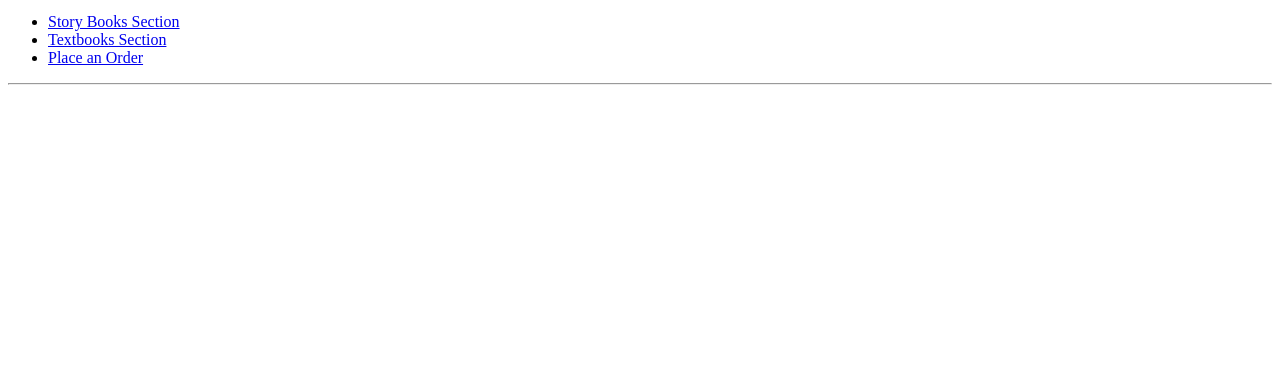
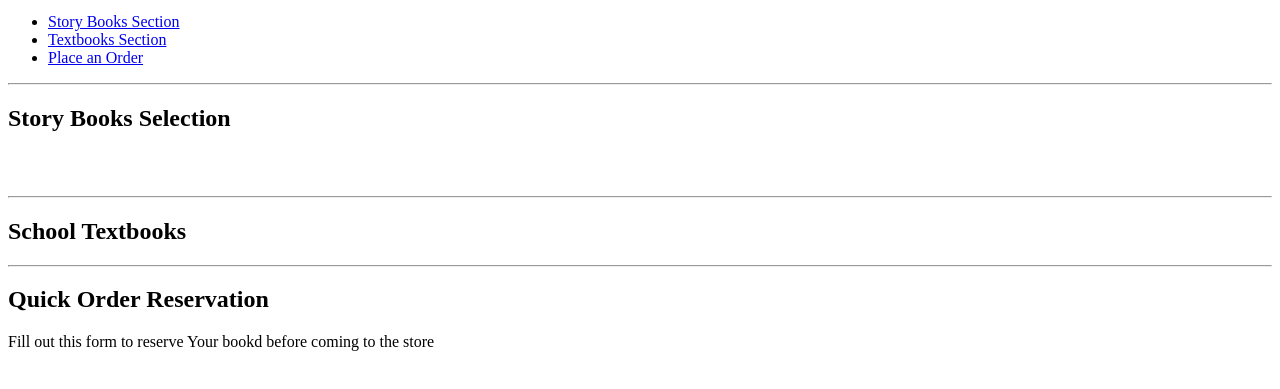
Before and after one commit to AMA5HA/Apex-Bookshop, a plain HTML site: page index.html in a window 1280 px wide. Shown: the part 101-490 px from the top of the page. Drawn offline with Linux system fonts and the light colour scheme.

Commit message:
Add Text

```diff
--- a/index.html
+++ b/index.html
@@ -14,6 +14,18 @@
         <li><a href="Place an Order">Place an Order</a></li>
         </ul>
             <hr>
+            <h2>Story Books Selection</h2>
+            <br>
+            <br>
+            <hr>
+
+            <h2>School Textbooks</h2>
+            <hr>
+
+            <h2>Quick Order Reservation</h2>
+            <p>Fill out this form to reserve Your bookd before coming to the store</p>
+
+
 
 
 
```
